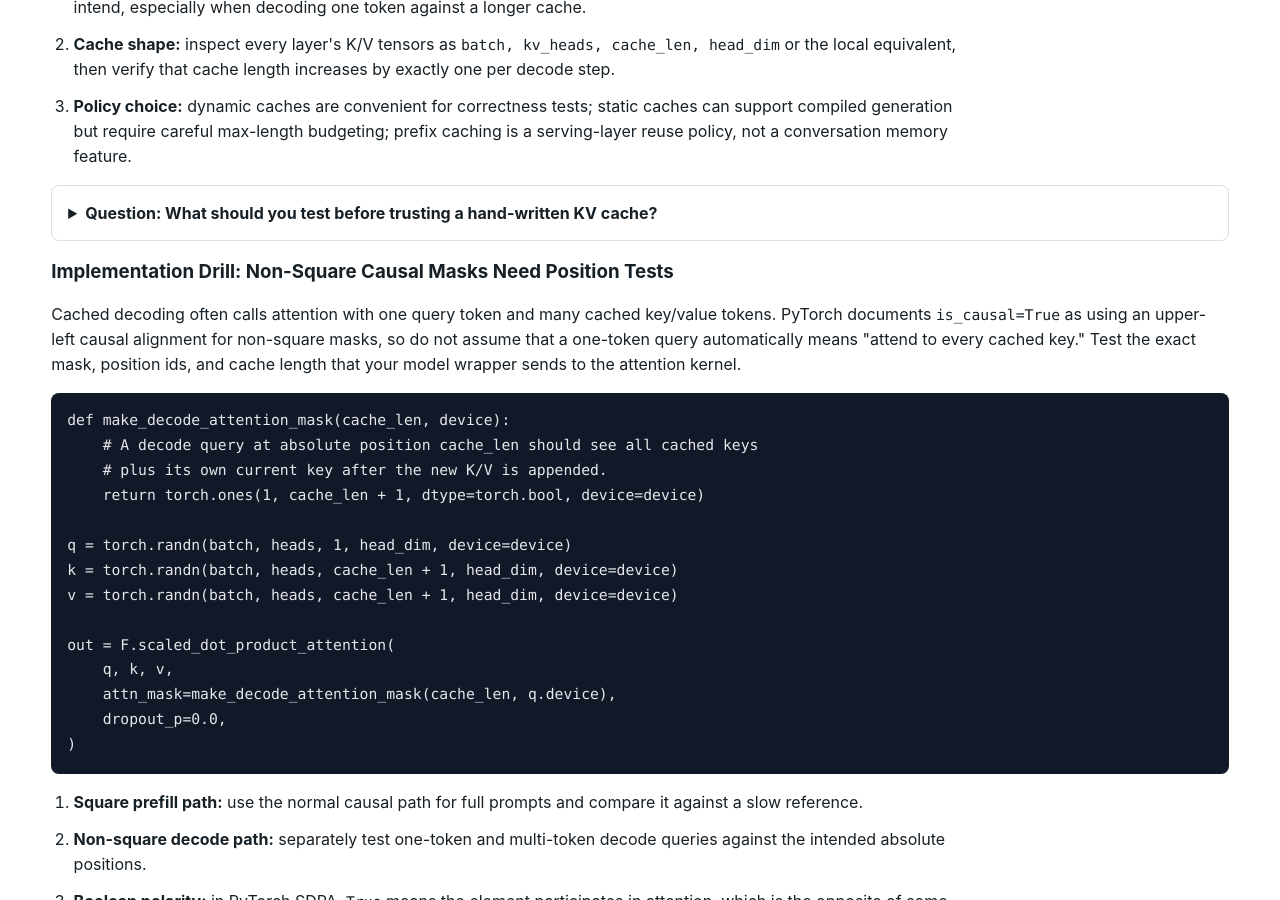
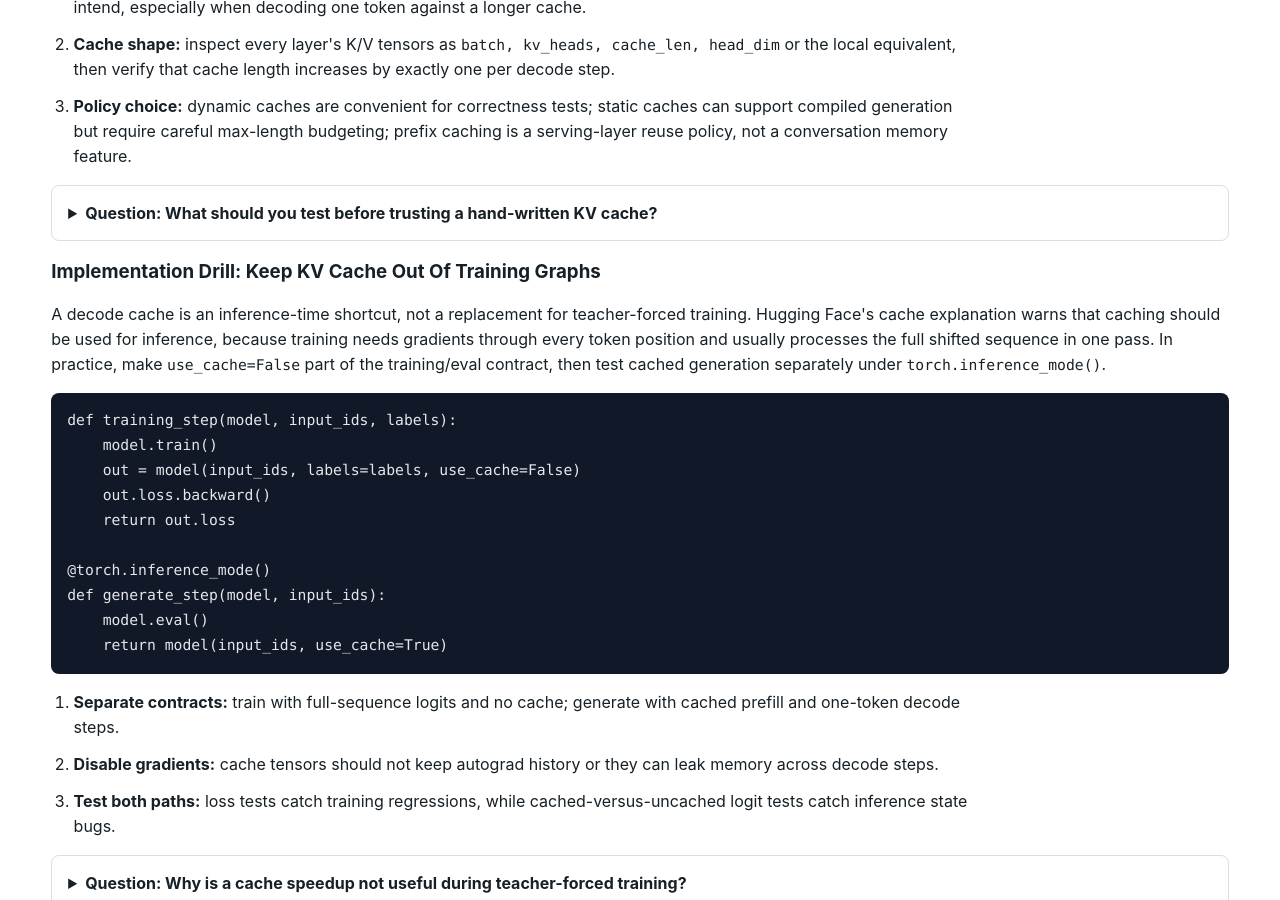
Before and after one commit to kennethli319/kennethli319.github.io, a Jekyll site: the page llm-ml-course/lessons/decoding-kv-cache.html, which Jekyll copies as it is, in a window 1280 px wide and 900 px high, scrolled down 5489 px. Built offline with Jekyll 4.4.1, drawn with Linux system fonts in a browser that asks for light colours.

Commit message:
Sync KV cache training boundary drill

```diff
--- a/llm-ml-course/lessons/decoding-kv-cache.html
+++ b/llm-ml-course/lessons/decoding-kv-cache.html
@@ -221,6 +221,35 @@ torch.testing.assert_close(cached_logits, full_logits, rtol=1e-3, atol=1e-3)</co
         <summary>Question: What should you test before trusting a hand-written KV cache?</summary>
         <p>Compare cached and uncached logits, vary prompt length and batch size, test left/right padding if supported, confirm RoPE positions, and run with deterministic sampling so generation noise does not hide cache errors.</p>
       </details>
+      <h3>Implementation Drill: Keep KV Cache Out Of Training Graphs</h3>
+      <p>
+        A decode cache is an inference-time shortcut, not a replacement for
+        teacher-forced training. Hugging Face's cache explanation warns that
+        caching should be used for inference, because training needs gradients
+        through every token position and usually processes the full shifted
+        sequence in one pass. In practice, make <code>use_cache=False</code>
+        part of the training/eval contract, then test cached generation
+        separately under <code>torch.inference_mode()</code>.
+      </p>
+      <pre><code class="language-python">def training_step(model, input_ids, labels):
+    model.train()
+    out = model(input_ids, labels=labels, use_cache=False)
+    out.loss.backward()
+    return out.loss
+
+@torch.inference_mode()
+def generate_step(model, input_ids):
+    model.eval()
+    return model(input_ids, use_cache=True)</code></pre>
+      <ol class="steps">
+        <li><strong>Separate contracts:</strong> train with full-sequence logits and no cache; generate with cached prefill and one-token decode steps.</li>
+        <li><strong>Disable gradients:</strong> cache tensors should not keep autograd history or they can leak memory across decode steps.</li>
+        <li><strong>Test both paths:</strong> loss tests catch training regressions, while cached-versus-uncached logit tests catch inference state bugs.</li>
+      </ol>
+      <details class="qa">
+        <summary>Question: Why is a cache speedup not useful during teacher-forced training?</summary>
+        <p>Training already sees the target sequence in parallel and needs gradients for all positions. Reusing detached past states would break the optimization problem instead of making the full training pass correct.</p>
+      </details>
       <h3>Implementation Drill: Non-Square Causal Masks Need Position Tests</h3>
       <p>
         Cached decoding often calls attention with one query token and many
```
